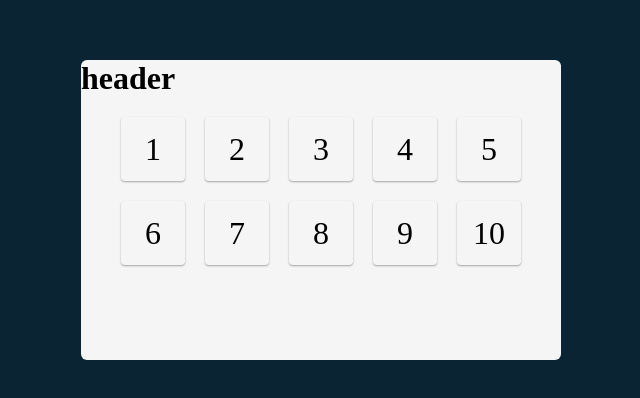
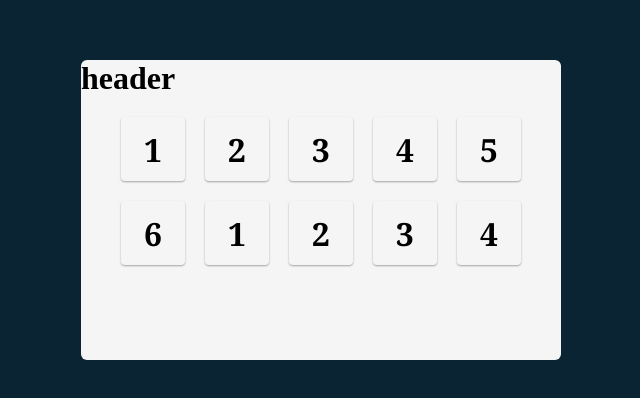
Before and after one commit to Jogata/SoftUni-React-Project, a React (Vite) app in the folder client/: page / in a window 1280 px wide. Shown: the part 190-588 px from the top of the page, without its empty margins (319-959 px from the left). Built offline with nearby package versions, Linux system fonts and the light colour scheme; a web font is replaced by a local one.

Commit message:
set up tenzies game project

```diff
--- a/client/public/styles.css
+++ b/client/public/styles.css
@@ -702,8 +702,11 @@ body {
   width: 64px;
   height: 64px;
   font-size: 2rem;
+  font-family: Georgia, serif;
+  font-weight: bold;
   border-radius: 4px;
   box-shadow: 0px 1px 2px #0005;
+  cursor: pointer;
 }
 
 #tenzies {}
--- a/client/src/components/recepies/Main.jsx
+++ b/client/src/components/recepies/Main.jsx
@@ -1,16 +1,20 @@
+function Die(props) {
+    return <button>{props.value}</button>
+}
+
 export function Main() {
     return (
         <main id="tenzies">
-            <button>1</button>
-            <button>2</button>
-            <button>3</button>
-            <button>4</button>
-            <button>5</button>
-            <button>6</button>
-            <button>7</button>
-            <button>8</button>
-            <button>9</button>
-            <button>10</button>
+            <Die value={1} />
+            <Die value={2} />
+            <Die value={3} />
+            <Die value={4} />
+            <Die value={5} />
+            <Die value={6} />
+            <Die value={1} />
+            <Die value={2} />
+            <Die value={3} />
+            <Die value={4} />
         </main>
     )
 }
```
